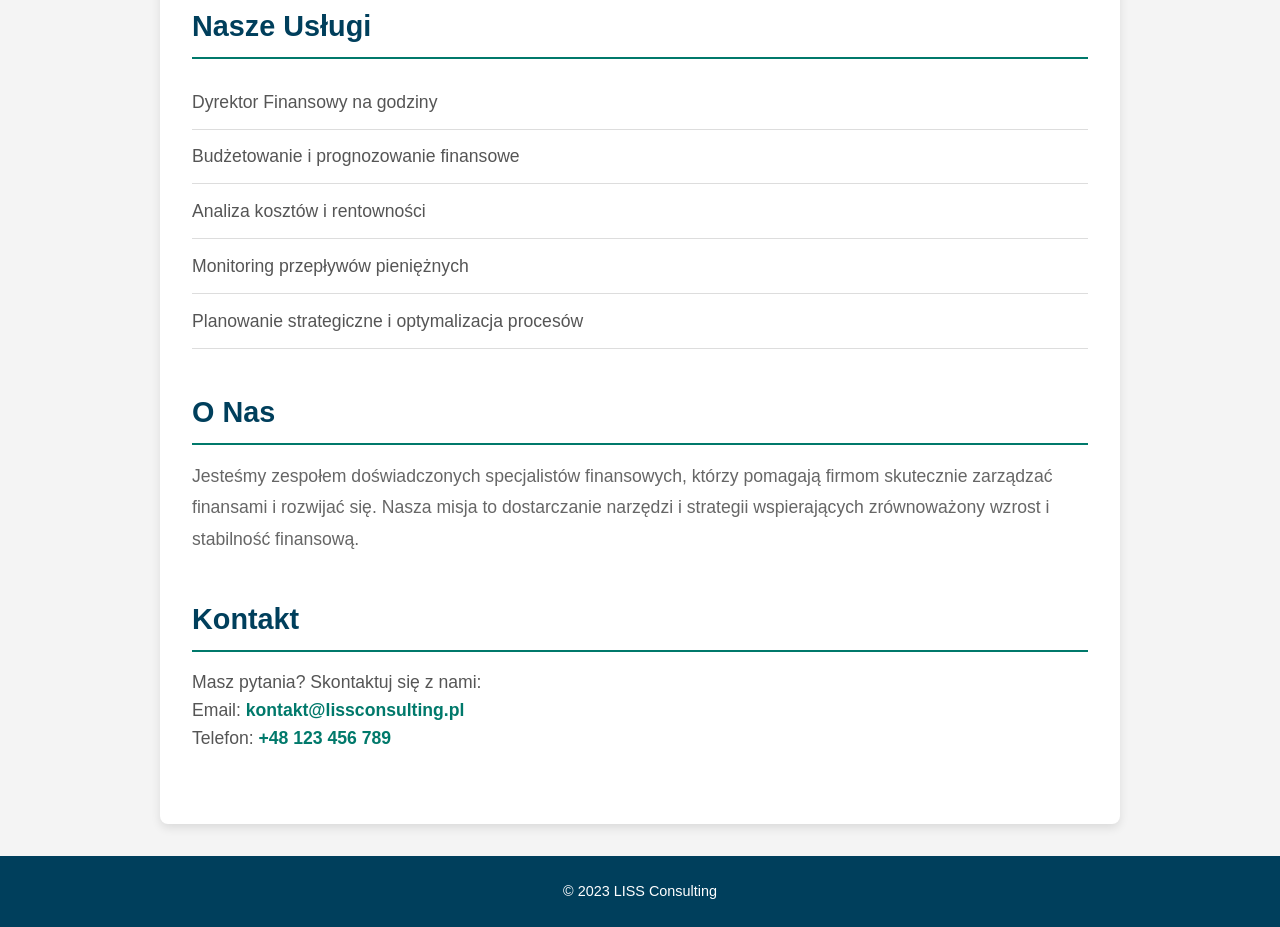
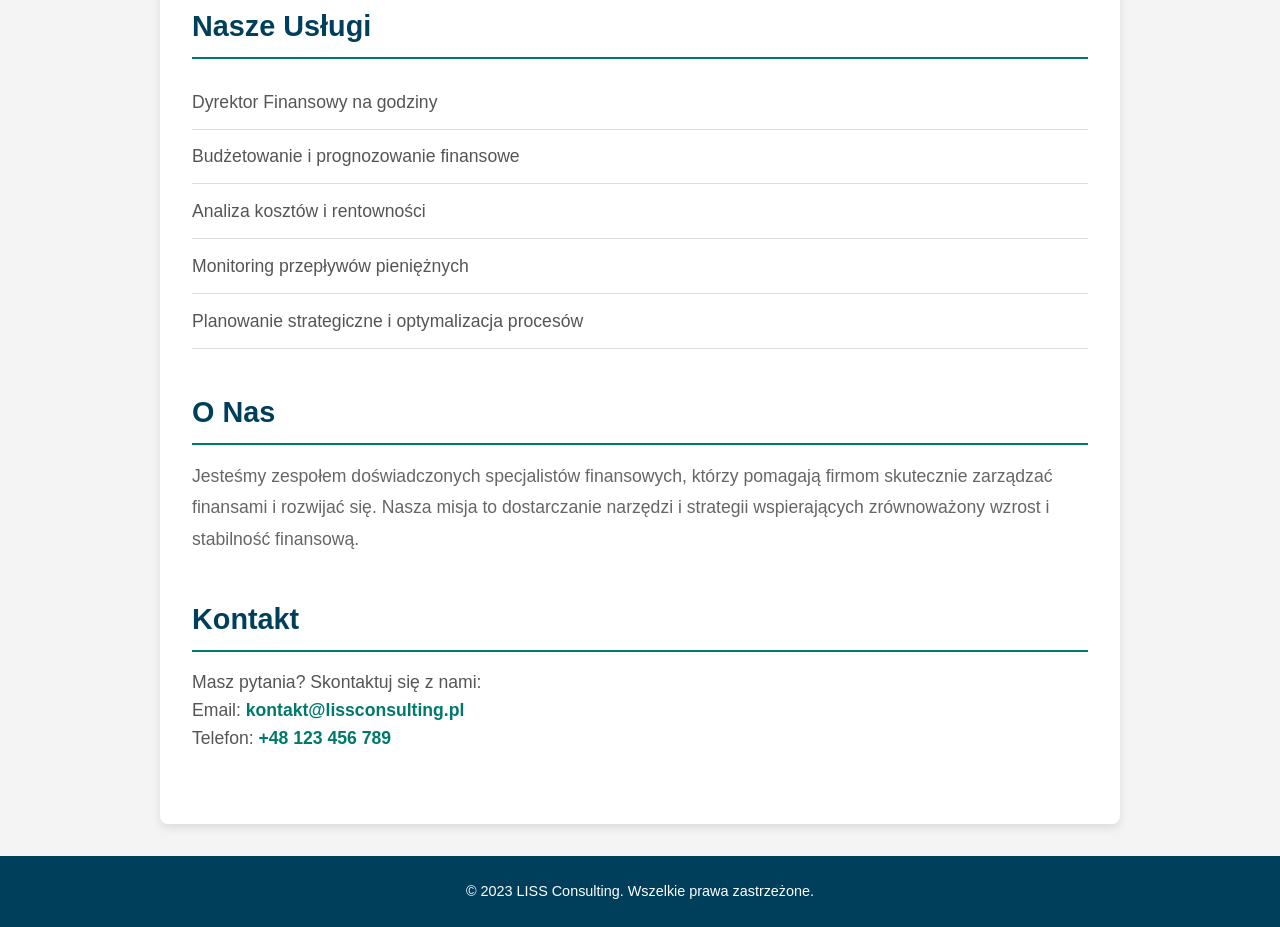
Before and after one commit to sempre92/LISS, a plain HTML site: page index.html in a window 1280 px wide. Shown: the part 796-1723 px from the top of the page. Drawn offline with Linux system fonts and the light colour scheme.

Commit message:
Update index.html

```diff
--- a/index.html
+++ b/index.html
@@ -240,4 +240,8 @@
 </div>
 
 <footer>
-    <p>&copy; 2023 LISS Consulting
+    <p>&copy; 2023 LISS Consulting. Wszelkie prawa zastrzeżone.</p>
+</footer>
+
+</body>
+</html>
```
